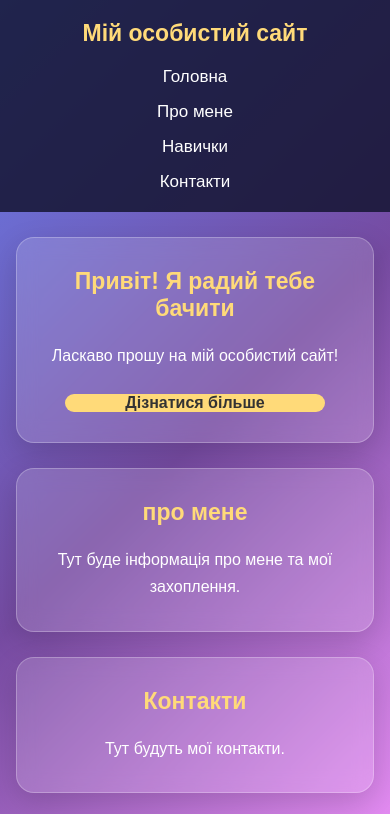
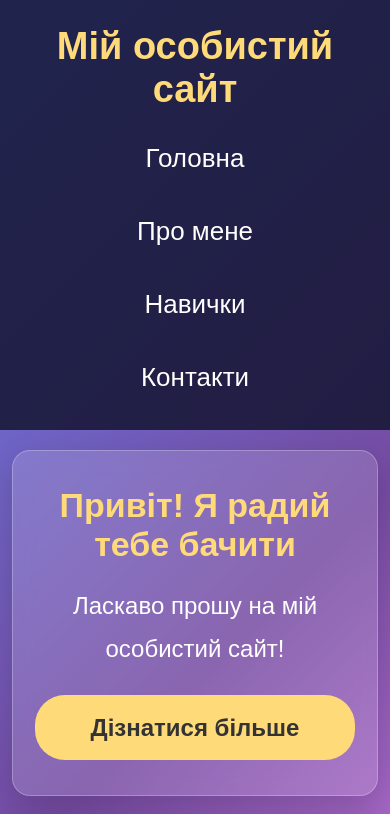
Before and after one commit to den20060808samokhin-tech/MyPersonalSite, a plain HTML site: page index.html in a window 390 px wide. Shown: the top 814 px of the page. Drawn offline with Linux system fonts and the light colour scheme.

Commit message:
Make website mobile friendly

```diff
--- a/index.html
+++ b/index.html
@@ -1,11 +1,11 @@
 <!DOCTYPE html>
 <html lang="uk">
 <head>
-
 	<meta charset="UTF-8">
-	<meta name="viewport" content="width=device-width, initial-scale=0.1">
+	<meta name="viewport" content="width=device-width, initial-scale=1.0">
 	<title>Мій особистий сайт</title>
 	<link rel="stylesheet" href="style.css">
+</head>
 <body>
 
 	<header>
@@ -43,6 +43,9 @@
 		<p> 2026 Мій особистий сайт</p>
 	</footer>
 
+
+
 	<script src="script.js"></script>
 </body>
+
 </html>
--- a/style.css
+++ b/style.css
@@ -1,3 +1,4 @@
+
 /* Загальні налаштування */
 * {
     margin: 0;
@@ -38,7 +39,7 @@ nav {
 nav a {
     color: white;
     text-decoration: none;
-	font-size: 16px;
+    font-size: 18px;
     transition: 0.3s;
 }
 
@@ -74,17 +75,17 @@ section h2 {
 section p {
     font-size: 18px;
     line-height: 1.7;
-
 }
 
-/* Кнопка */
+/* Кнопки */
 button {
     margin-top: 25px;
-	padding: 15 px 30px;
+    padding: 15px 30px;
     border: none;
     border-radius: 30px;
     background: #ffda79;
     color: #333;
+    font-size: 18px;
     font-weight: bold;
     cursor: pointer;
     transition: 0.3s;
@@ -95,44 +96,18 @@ button:hover {
     transform: scale(1.07);
 }
 
-/* Підвал*/
+/* Підвал */
 footer {
     background: rgba(20, 20, 50, 0.85);
     text-align: center;
     padding: 25px;
-	margi-top: 60px;
+    margin-top: 60px;
 }
-
-/* Адаптація для телефонів */
-@media (max-width: 700px) {
-	header {
-		justify-content: center;
-		text-align: center;
-	}
-
-	nav {
-		justify-content: center;
-	}
-
-	section h2 {
-		font-size: 25px;
-	}
-}
-
-/* АДАПТАЦІЯ ДЛЯ РІЗНИХ ЕКРАНІВ */
 
 /* Планшети */
 @media (max-width: 900px) {
-
-	header {padding: 20px 4%;
-	}
-
-	header h1 {
-		font-size: 24px;
-	}
-
-	nav {
-		gap: 15px;
+    header {
+        padding: 20px 4%;
     }
 
     section {
@@ -141,56 +116,95 @@ footer {
     }
 }
 
-/* Телефони*/
+/* Телефони */
 @media (max-width: 600px) {
+    body {
+        font-size: 20px;
+    }
+
     header {
         flex-direction: column;
-		padding: 20px 10px;
+        padding: 25px 15px;
+        text-align: center;
     }
 
     header h1 {
-		font-size: 23px;
-		text-align: center;
+        font-size: 30px;
     }
 
     nav {
         flex-direction: column;
         align-items: center;
-		gap: 15px;
+        gap: 18px;
+        width: 100%;
     }
 
     nav a {
-		font-size: 17px;
+        font-size: 21px;
+        padding: 8px;
     }
 
     section {
-		width: 92%;
-		margin: 25px auto;
-		padding: 30px 18px;
+        width: 94%;
+        margin: 20px auto;
+        padding: 35px 20px;
         border-radius: 18px;
     }
 
     section h2 {
-		font-size: 23px;
-	}
-
-	section h2 {
-		font-size: 23px;
+        font-size: 29px;
     }
 
     section p {
-		font-size: 16px;
+        font-size: 20px;
+        line-height: 1.8;
     }
 
     button {
         width: 100%;
-		max-width: 260px;
-		font-size: 16px;
+        max-width: 320px;
+        min-height: 55px;
+        font-size: 20px;
     }
 
     footer {
-		font-size: 14px;
+        font-size: 18px;
+        padding: 25px 15px;
     }
 
 
+/* Великий текст для зручного читання */
+@media screen and (max-width: 600px) {
+    body {
+        font-size: 24px !important;
     }
+
+    header h1 {
+        font-size: 38px !important;
+    }
+
+    nav a {
+        font-size: 26px !important;
+        padding: 12px !important;
+    }
+
+    section h2 {
+        font-size: 34px !important;
+    }
+
+    section p {
+        font-size: 24px !important;
+        line-height: 1.8 !important;
+    }
+
+    button {
+        font-size: 24px !important;
+        min-height: 65px !important;
+    }
+
+    footer {
+        font-size: 22px !important;
+    }
+}
+
+}
```
Lines whose indentation alone changed are shown as unchanged.
